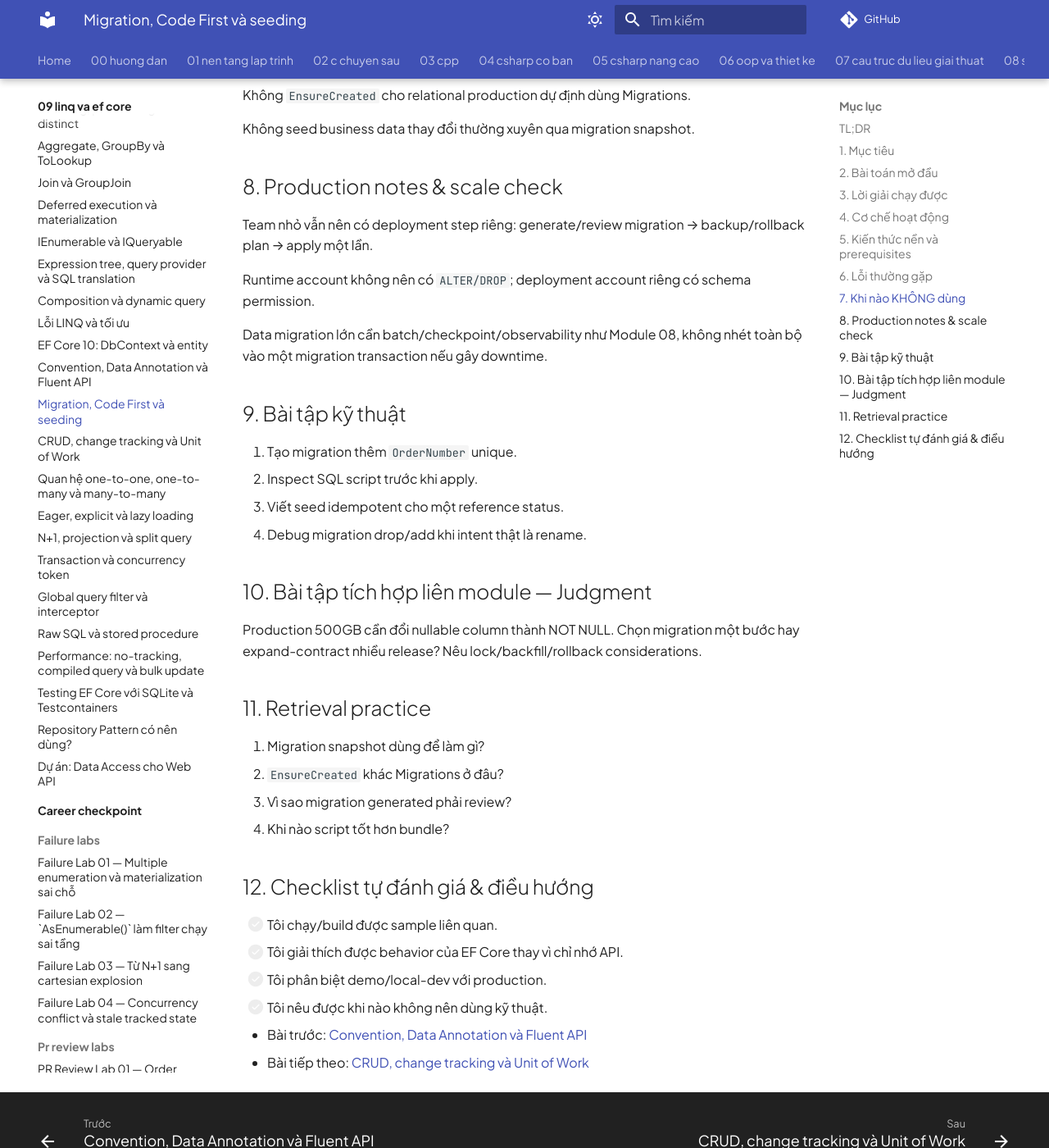
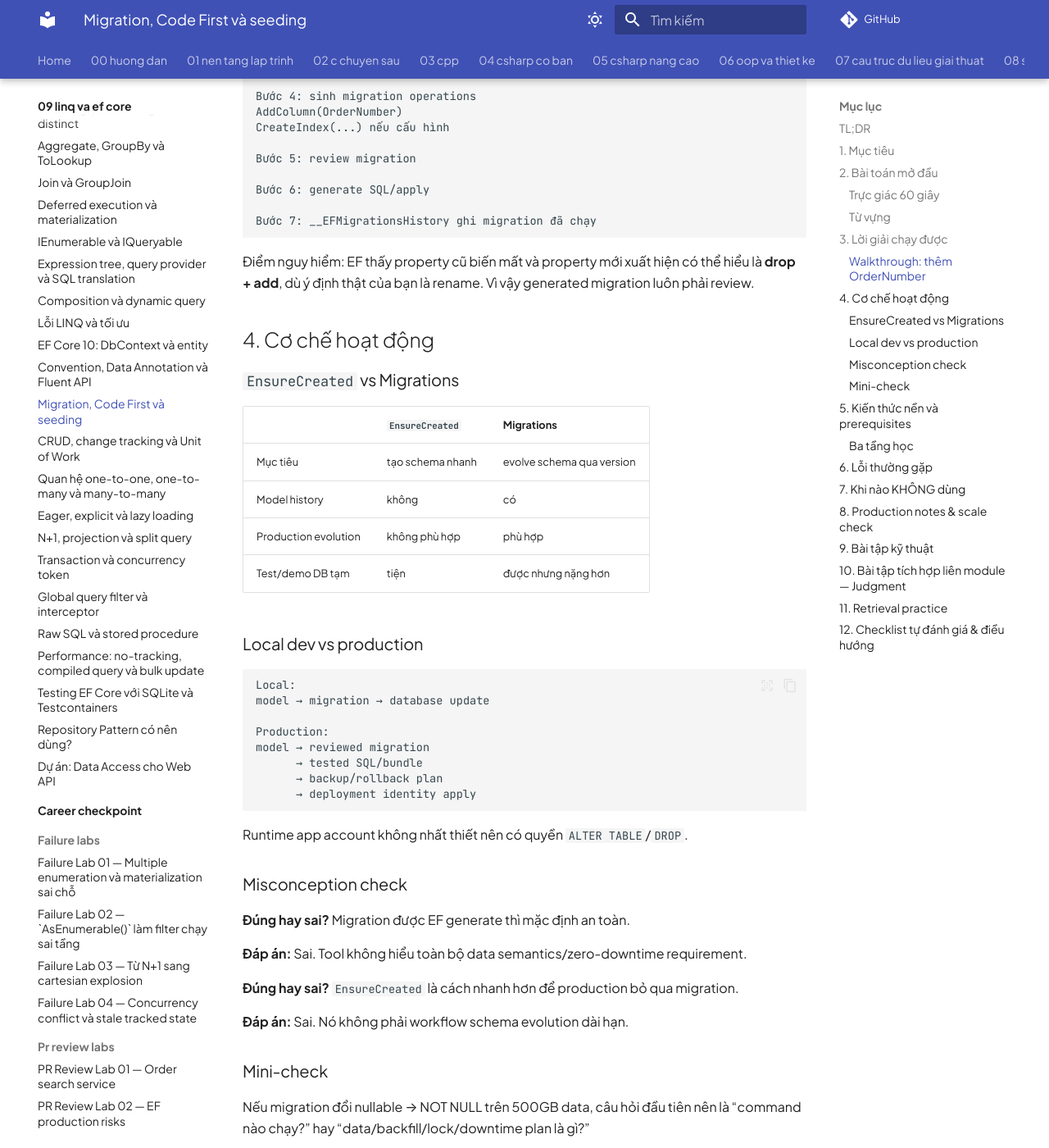
Before and after one commit to Xuanthanh-dzz/full-stack, an MkDocs documentation site: the page built from fullstack-roadmap/09-linq-va-ef-core/13-migration-code-first-va-seeding.md, in a window 1280 px wide and 1400 px high, scrolled down 2361 px. Shown: the whole window at 82% size. Built offline with MkDocs 1.6.1 and Material for MkDocs 9.7.7, drawn with Linux system fonts in a browser that asks for light colours; comment, search, counter and statistics services are not loaded; some of the changed text lies outside the part shown.

Commit message:
docs(module-09): deepen beginner explanation in 13-migration-code-first-va-seeding.md

```diff
--- a/fullstack-roadmap/09-linq-va-ef-core/13-migration-code-first-va-seeding.md
+++ b/fullstack-roadmap/09-linq-va-ef-core/13-migration-code-first-va-seeding.md
@@ -22,6 +22,26 @@
 
 ## 2. Bài toán mở đầu
 
+### Trực giác 60 giây
+
+Code model thay đổi không tự làm database schema thay đổi. Migration là **bản ghi có version về cách đưa schema từ trạng thái cũ sang trạng thái mới**.
+
+Ví dụ bạn thêm `OrderNumber` vào C#. Database hiện tại chưa có column này. Migration sẽ chứa operation tương ứng như `AddColumn`, tạo index, constraint...
+
+### Từ vựng
+
+| Thuật ngữ | Nghĩa đơn giản |
+|---|---|
+| migration | một bước thay đổi schema có version |
+| model snapshot | ảnh chụp model EF dùng để so thay đổi |
+| `Up` | cách đi từ schema cũ → mới |
+| `Down` | cách rollback migration khi khả thi |
+| idempotent script | script biết migration nào đã apply |
+| seeding | đưa dữ liệu khởi tạo/reference vào DB |
+| backfill | điền dữ liệu cho column/structure mới |
+
+Migration không phải magic backup hay zero-downtime mechanism. Nó chỉ là cách **mô tả và apply schema evolution**.
+
 Đổi property `Product.Name` hoặc relationship có thể làm EF generate migration destructive. Nếu CI/app tự apply mà không review, một rename có thể bị hiểu thành drop + add và mất dữ liệu.
 
 ## 3. Lời giải chạy được
@@ -41,7 +61,73 @@ export COMMERCE_DB='Server=localhost;Database=CommerceLab09;...'
 
 General-purpose seed có thể đặt trong `UseSeeding`/`UseAsyncSeeding`; project sample giữ `SeedData.SeedAsync` để demo/test explicit và dễ kiểm soát.
 
+### Walkthrough: thêm `OrderNumber`
+
+~~~text
+Bước 1: sửa C# model
+Order.OrderNumber
+
+Bước 2: dotnet ef migrations add AddOrderNumber
+
+Bước 3: EF so
+current model
+vs
+previous model snapshot
+
+Bước 4: sinh migration operations
+AddColumn(OrderNumber)
+CreateIndex(...) nếu cấu hình
+
+Bước 5: review migration
+
+Bước 6: generate SQL/apply
+
+Bước 7: __EFMigrationsHistory ghi migration đã chạy
+~~~
+
+Điểm nguy hiểm: EF thấy property cũ biến mất và property mới xuất hiện có thể hiểu là **drop + add**, dù ý định thật của bạn là rename. Vì vậy generated migration luôn phải review.
+
 ## 4. Cơ chế hoạt động
+
+### `EnsureCreated` vs Migrations
+
+| | `EnsureCreated` | Migrations |
+|---|---|---|
+| Mục tiêu | tạo schema nhanh | evolve schema qua version |
+| Model history | không | có |
+| Production evolution | không phù hợp | phù hợp |
+| Test/demo DB tạm | tiện | được nhưng nặng hơn |
+
+### Local dev vs production
+
+~~~text
+Local:
+model → migration → database update
+
+Production:
+model → reviewed migration
+      → tested SQL/bundle
+      → backup/rollback plan
+      → deployment identity apply
+~~~
+
+Runtime app account không nhất thiết nên có quyền `ALTER TABLE`/`DROP`.
+
+### Misconception check
+
+**Đúng hay sai?** Migration được EF generate thì mặc định an toàn.
+
+**Đáp án:** Sai. Tool không hiểu toàn bộ data semantics/zero-downtime requirement.
+
+**Đúng hay sai?** `EnsureCreated` là cách nhanh hơn để production bỏ qua migration.
+
+**Đáp án:** Sai. Nó không phải workflow schema evolution dài hạn.
+
+### Mini-check
+
+Nếu migration đổi nullable → NOT NULL trên 500GB data, câu hỏi đầu tiên nên là “command nào chạy?” hay “data/backfill/lock/downtime plan là gì?”
+
+Đáp án: câu thứ hai.
 
 Migration snapshot lưu model state; EF diff model hiện tại với snapshot để sinh operations.
 
@@ -52,6 +138,14 @@ Migration snapshot lưu model state; EF diff model hiện tại với snapshot
 `EnsureCreated` tạo schema trực tiếp và không tương thích workflow Migrations lâu dài cho relational production.
 
 ## 5. Kiến thức nền và prerequisites
+
+### Ba tầng học
+
+**Beginner core:** model change ≠ schema change; migration là versioned schema operation.
+
+**Working developer:** review generated migration, script/bundle, seeding idempotent.
+
+**Deep dive:** expand-contract, online schema change, long-running backfill và deployment permissions.
 
 Module 08 đã học expand-contract, backup/restore và data migration. EF migration không thay các nguyên tắc đó.
 
```
